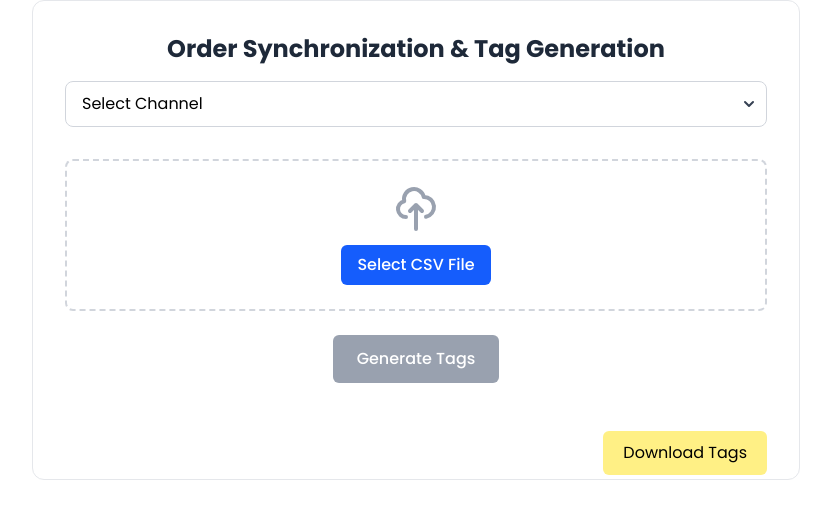
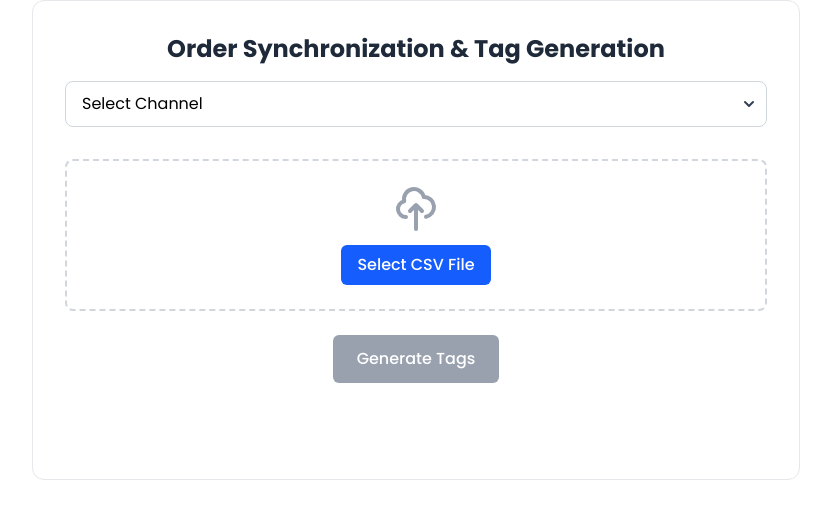
Before and after one commit to Sachinrawat6/orderIdCreation, a React (Vite) app: page / in a window 1280 px wide. Shown: the top 518 px of the page, without its empty margins (224-1055 px from the left). Built offline with nearby package versions, Linux system fonts and the light colour scheme.

Commit message:
download button show when order id created

```diff
--- a/src/components/TagPDFGenerator.jsx
+++ b/src/components/TagPDFGenerator.jsx
@@ -50,7 +50,7 @@ const TagPDFGenerator = ({ csvData, order_id }) => {
   };
 
   return (
-    <div style={{ padding: "20px", maxWidth: "1000px", margin: "0 auto" }} className="relative">
+    <div  style={{ padding: "20px", maxWidth: "1000px", margin: "0 auto" }} className="relative">
          <button
         onClick={exportTagsToPDF}
         style={{
@@ -62,7 +62,7 @@ const TagPDFGenerator = ({ csvData, order_id }) => {
           cursor: "pointer",
           fontSize: "16px",
         }}
-        className="absolute top-0 right-0 bg-yellow-200"
+        className={`${order_id?"block":"hidden"} absolute top-0 right-0 bg-yellow-200`}
       >
         Download Tags
       </button>
```
